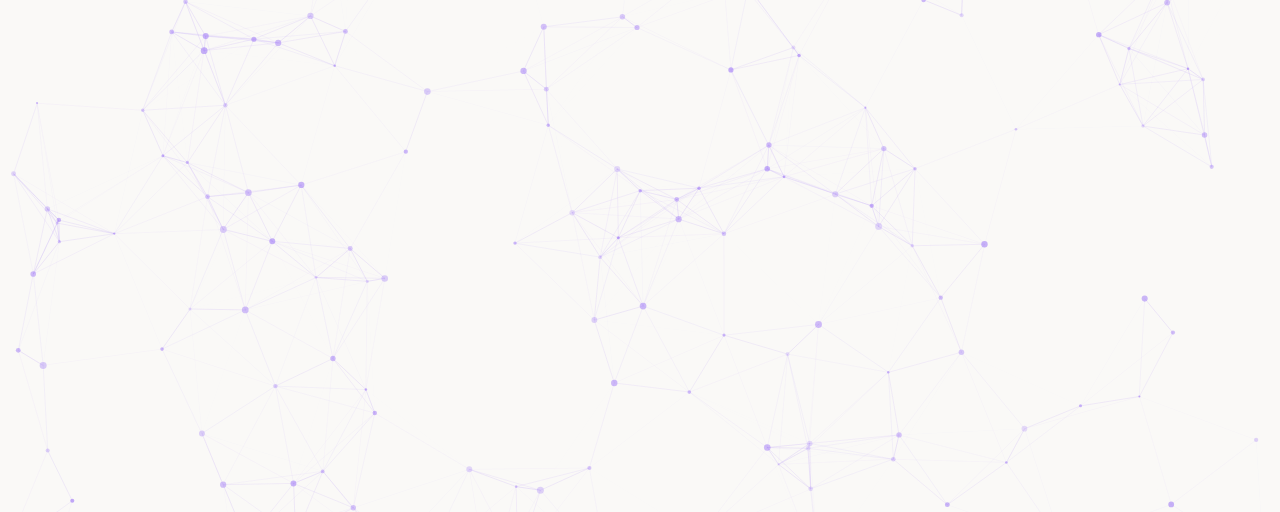
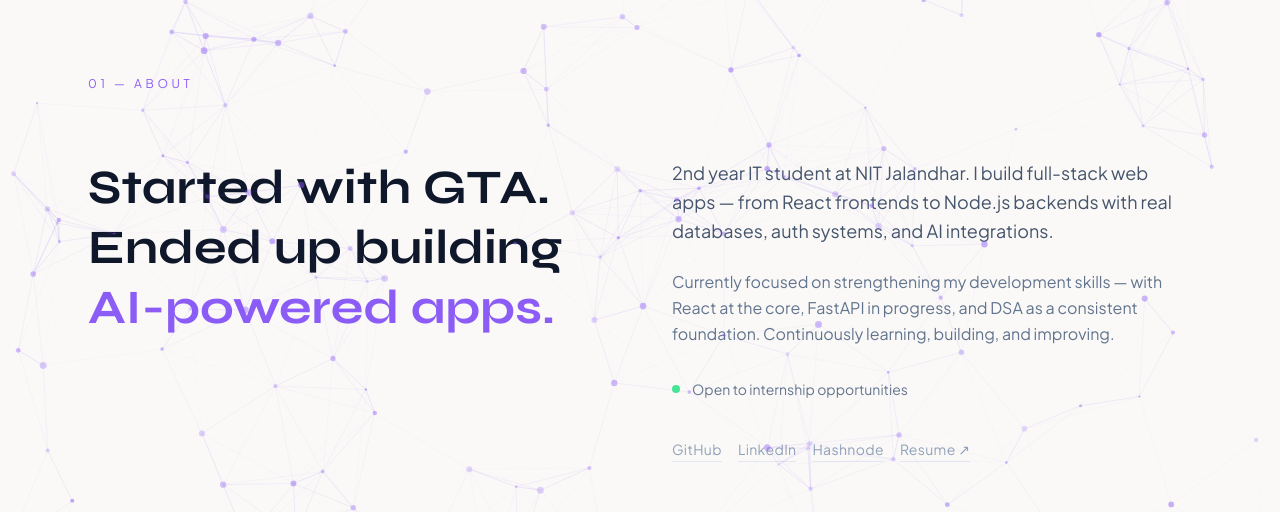
Before and after one commit to UMESHRATHOD16/Portfolio-main, a React (Vite) app: page / in a window 1280 px wide. Shown: the part 158-670 px from the top of the page. Built offline with nearby package versions, Linux system fonts and the light colour scheme.

Commit message:
feat:added new font and final about section

```diff
--- a/package.json
+++ b/package.json
@@ -11,6 +11,7 @@
   },
   "dependencies": {
     "@fontsource/plus-jakarta-sans": "^5.3.0",
+    "@fontsource/syne": "^5.3.0",
     "@tailwindcss/vite": "^4.3.3",
     "@tanstack/react-query": "^5.104.0",
     "axios": "^1.20.0",
--- a/src/App.jsx
+++ b/src/App.jsx
@@ -11,6 +11,7 @@ import Experience from './components/sections/Experience'
 import GitHub from './components/sections/GitHub'
 import Blogs from './components/sections/Blogs'
 import Contact from './components/sections/Contact'
+import About from './components/sections/About'
 
 export default function App() {
   const { theme, toggleTheme } = useTheme()
@@ -28,6 +29,7 @@ export default function App() {
 
         <main>
           <Hero />
+          <About/>
           <Skills />
           <Projects />
           <Experience />
--- /dev/null
+++ b/src/components/sections/About.jsx
@@ -0,0 +1,91 @@
+import { motion } from 'framer-motion'
+import { useInView } from 'framer-motion'
+import { useRef } from 'react'
+import { personalInfo } from '../../data'
+
+export default function About() {
+  const ref = useRef(null)
+  const inView = useInView(ref, { once: true, margin: '-100px' })
+
+  return (
+    <section
+      id="about"
+      ref={ref}
+      className="min-h-screen flex flex-col justify-center px-6 max-w-6xl mx-auto py-32"
+    >
+      <motion.div
+        initial={{ opacity: 0, y: 40 }}
+        animate={inView ? { opacity: 1, y: 0 } : {}}
+        transition={{ duration: 0.7 }}
+        className="mb-16"
+      >
+        <span className="text-xs tracking-[0.3em] uppercase text-accent font-medium">
+          01 — About
+        </span>
+      </motion.div>
+
+      <div className="grid lg:grid-cols-2 gap-16 items-start">
+
+        {/* Left — big quote */}
+        <motion.div
+          initial={{ opacity: 0, x: -40 }}
+          animate={inView ? { opacity: 1, x: 0 } : {}}
+          transition={{ duration: 0.8, delay: 0.2 }}
+        >
+          <h2
+            className="text-4xl sm:text-5xl font-bold leading-tight text-slate-900 dark:text-white"
+            style={{ fontFamily: "'Syne', sans-serif" }}
+          >
+            Started with GTA.<br />
+            Ended up building<br />
+            <span className="text-accent">AI-powered apps.</span>
+          </h2>
+        </motion.div>
+
+        {/* Right — bio + links */}
+        <motion.div
+          initial={{ opacity: 0, x: 40 }}
+          animate={inView ? { opacity: 1, x: 0 } : {}}
+          transition={{ duration: 0.8, delay: 0.3 }}
+          className="space-y-6"
+        >
+          <p className="text-slate-600 dark:text-slate-300 leading-relaxed text-lg">
+            {personalInfo.bio.p2}
+          </p>
+          <p className="text-slate-500 dark:text-slate-400 leading-relaxed">
+            {personalInfo.bio.p3}
+          </p>
+
+          {/* Status */}
+          <div className="flex items-center gap-3 pt-2">
+            <span className="w-2 h-2 rounded-full bg-green-400 animate-pulse" />
+            <span className="text-sm text-slate-500 dark:text-slate-400">
+              Open to internship opportunities
+            </span>
+          </div>
+
+          {/* Links */}
+          <div className="flex flex-wrap gap-4 pt-4">
+            {[
+              { label: 'GitHub', href: personalInfo.contact.github },
+              { label: 'LinkedIn', href: personalInfo.contact.linkedin },
+              { label: 'Hashnode', href: personalInfo.contact.hashnode },
+              { label: 'Resume ↗', href: personalInfo.contact.resume },
+            ].map(({ label, href }) => (
+              <a
+                key={label}
+                href={href}
+                target="_blank"
+                rel="noreferrer"
+                className="text-sm font-medium text-slate-400 hover:text-accent transition-colors tracking-wide border-b border-slate-200 dark:border-slate-700 hover:border-accent pb-0.5"
+              >
+                {label}
+              </a>
+            ))}
+          </div>
+        </motion.div>
+
+      </div>
+    </section>
+  )
+}
--- a/src/main.jsx
+++ b/src/main.jsx
@@ -6,6 +6,9 @@ import '@fontsource/plus-jakarta-sans'
 import '@fontsource/plus-jakarta-sans/600.css'
 import '@fontsource/plus-jakarta-sans/700.css'
 import '@fontsource/plus-jakarta-sans/800.css'
+import '@fontsource/syne/700.css'
+import '@fontsource/syne/800.css'
+
 
 ReactDOM.createRoot(document.getElementById('root')).render(
   <React.StrictMode>
```
Also changed, not shown: 1 other file (tests, documents, lock files or other folders).
